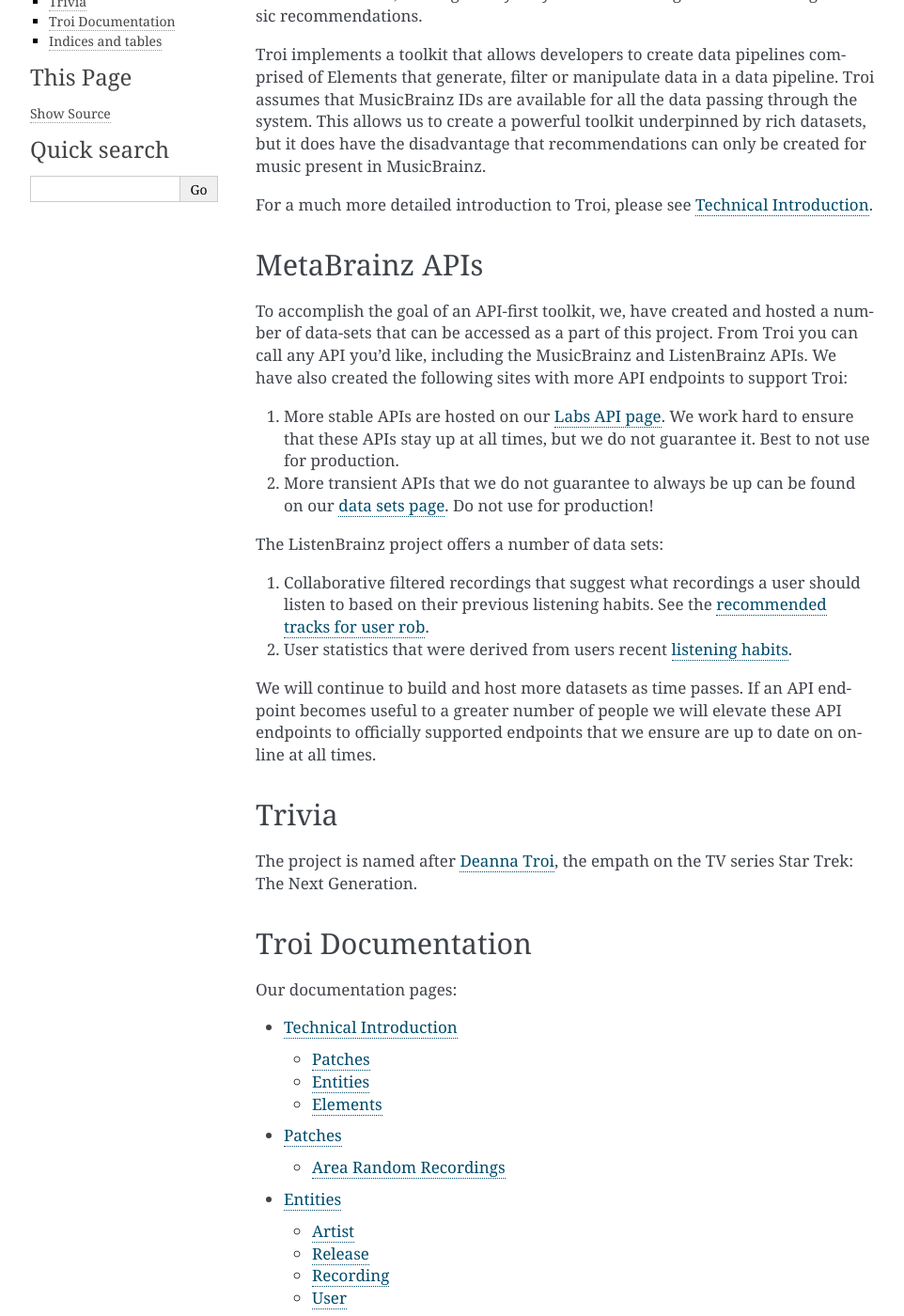
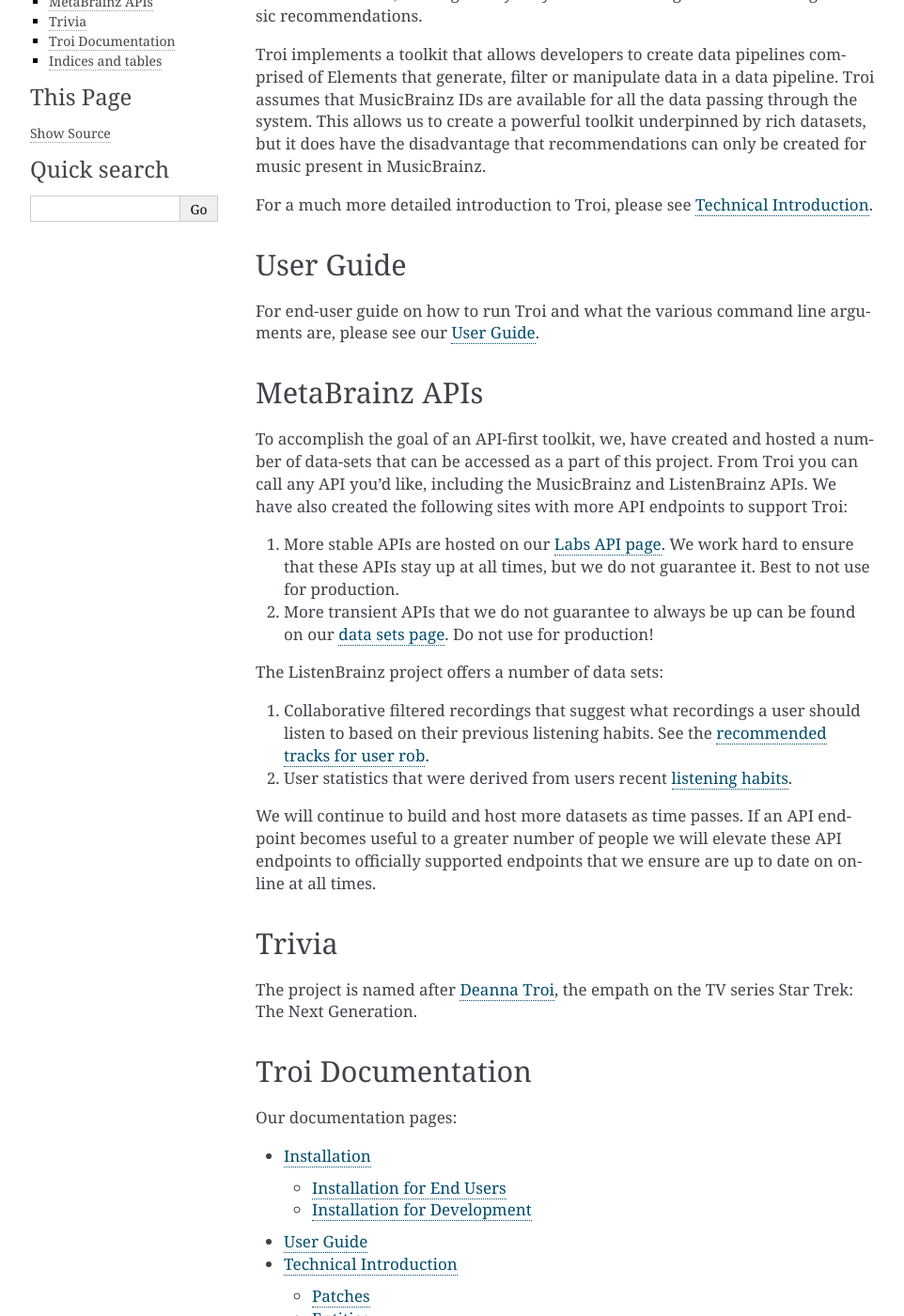
Before and after one commit to metabrainz/troi-recommendation-playground, a Sphinx documentation site: the page built from docs/index.rst, in a window 1280 px wide and 1400 px high, scrolled down 193 px. Shown: the whole window at 94% size, without its empty margins (148-1110 px from the left). Built offline with Sphinx 7.4.7, drawn with Linux system fonts in a browser that asks for light colours; some of the changed text lies outside the part shown.

Commit message:
Add user guide and installation

```diff
--- a/docs/dev/index.rst
+++ b/docs/dev/index.rst
@@ -12,11 +12,11 @@
 troi.cli
 --------
 
-This module is the entry point for the troi command line interface:
+This module is the entry point for the troi command line interface.
 
 .. click:: troi.cli:cli
    :prog: python -m troi.cli
-   :nested: full
+   :nested: short
 
 troi.core
 ---------
--- a/docs/index.rst
+++ b/docs/index.rst
@@ -13,6 +13,12 @@
 can only be created for music present in MusicBrainz.
 
 For a much more detailed introduction to Troi, please see :ref:`technical-introduction`.
+
+User Guide
+----------
+
+For end-user guide on how to run Troi and what the various command line arguments are, please
+see our :ref:`user-guide`.
 
 
 MetaBrainz APIs
@@ -48,6 +54,8 @@
    :maxdepth: 2
    :caption: Our documentation pages:
 
+   installation.rst
+   user-guide.rst
    introduction.rst
    patches
    entities
--- /dev/null
+++ b/docs/user-guide.rst
@@ -0,0 +1,6 @@
+.. _user-guide:
+
+User Guide
+==========
+
+Once you have
```
Also changed, not shown: README.md (+0 -38 lines), docs/elements/listenbrainz.rst (+19 -0 lines), docs/installation.rst (added, +37 -0 lines), 1 other file.
